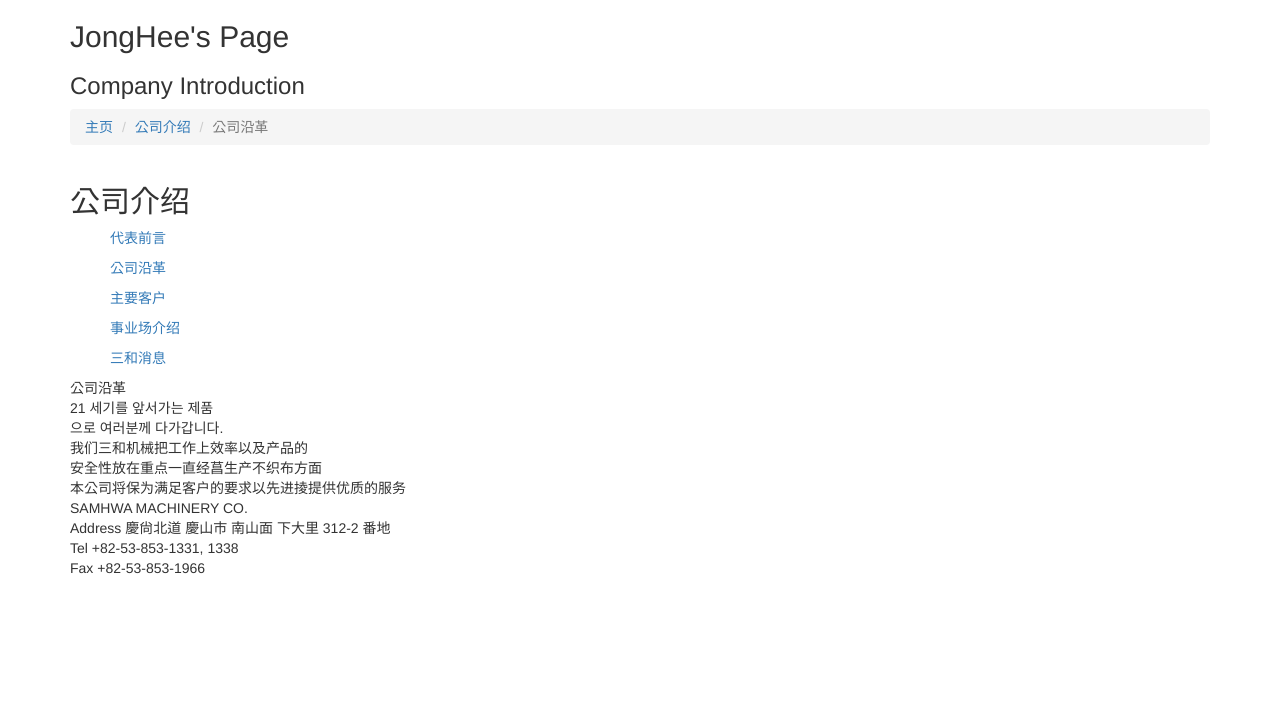
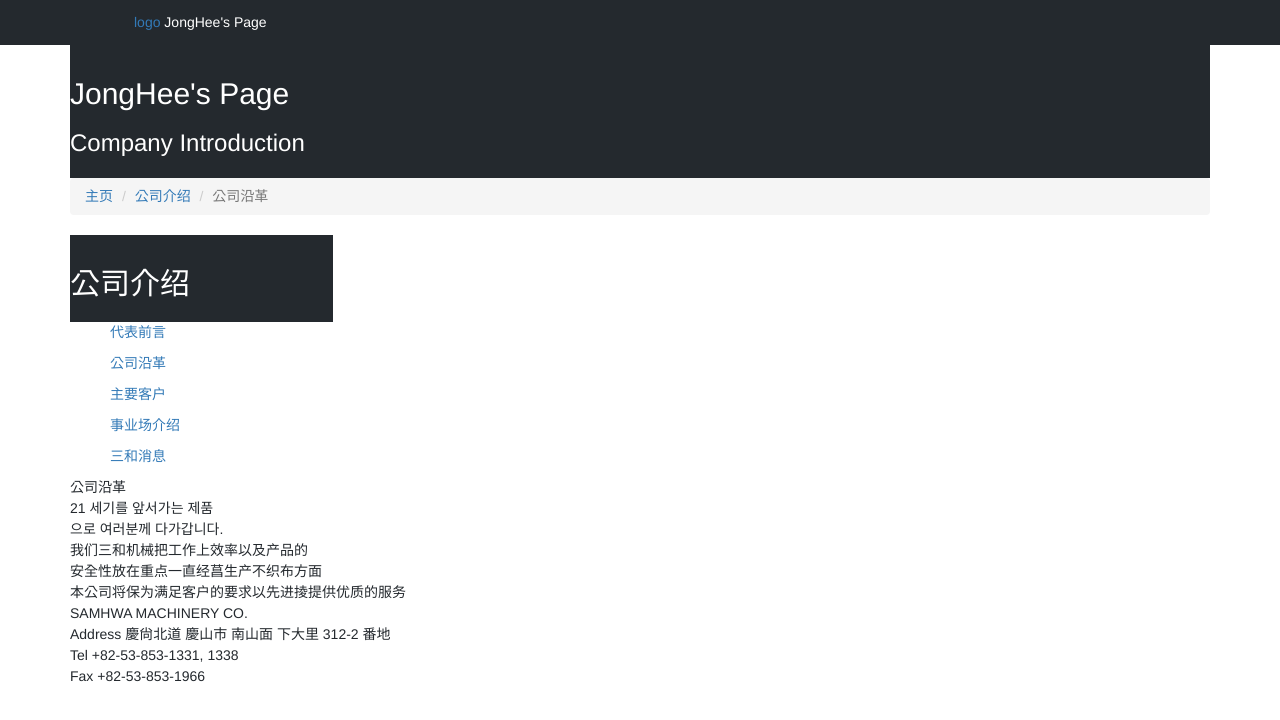
Before and after one commit to PARKJONGHEE/parkjonghee.github.com, a plain HTML site: page index.html in a window 1280 px wide. Drawn offline with nearby package versions, Linux system fonts and the light colour scheme; a script that the page names is missing.

Commit message:
navbar update test

```diff
--- a/css/main.css
+++ b/css/main.css
@@ -1,3 +1,27 @@
 *{
   transition: all 0.5s ;
 }
+body {
+  /*min-width: 500px; 마지막에 하기 */
+  word-wrap:  break-word;
+  color: #24292e;
+  line-height: 1.5;
+  background-color: #fff;
+  margin: 0;
+
+}
+header {
+  z-index: 1;
+  padding-top: 12px;
+  padding-bottom: 12px;
+  color: white;
+  background-color: #24292e;
+}
+.header_container{
+  max-width: 1012px;
+  margin-right: auto;
+  margin-left: auto;
+}
+.header_left>span{
+  color: white;
+}
--- a/index.html
+++ b/index.html
@@ -22,7 +22,17 @@
 
 <body>
     <!-- Naviagation Bar Section -->
-    <header id="cheader"></header>
+    <header id="header">
+      <div class="header_container">
+        <div class="header_left">
+          <a href="parkjonghee.github.io" class="logo">logo</a>
+          <span>JongHee's Page</span>
+        </div>
+        <div class="header_right">
+
+        </div>
+      </div>
+    </header>
 
     <!-- subHeader Section -->
     <section id="subHeader">
```
